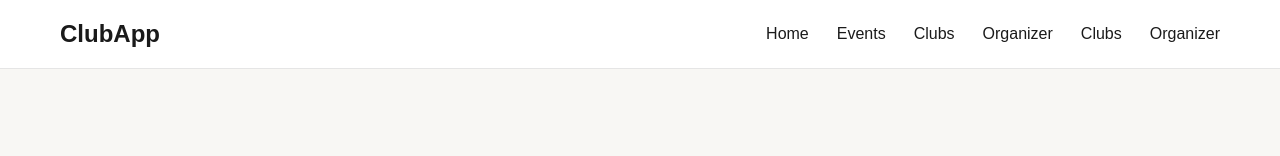
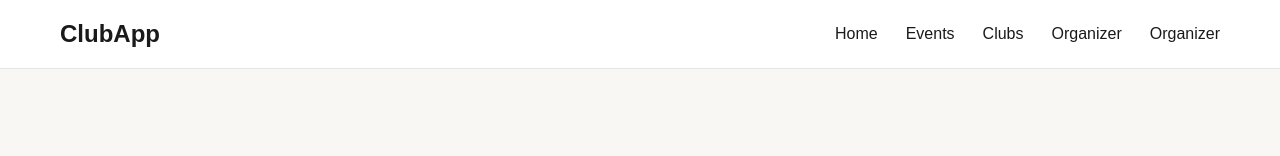
Before and after one commit to AdityaAjay07/SlashForge, a React (Vite) app: page / in a window 1280 px wide. Shown: the top 156 px of the page. Built offline with nearby package versions, Linux system fonts and the light colour scheme; no server answers; the database is empty.

Commit message:
Clean up Navbar links

```diff
--- a/src/components/Navbar.jsx
+++ b/src/components/Navbar.jsx
@@ -10,7 +10,6 @@ function Navbar() {
         <Link to="/events">Events</Link>
         <a href="/clubs">Clubs</a>
         <Link to="/organizer">Organizer</Link>
-        <a href="#clubs">Clubs</a>
         <Link to="/organizer-login">Organizer</Link>
       </div>
     </nav>
```
